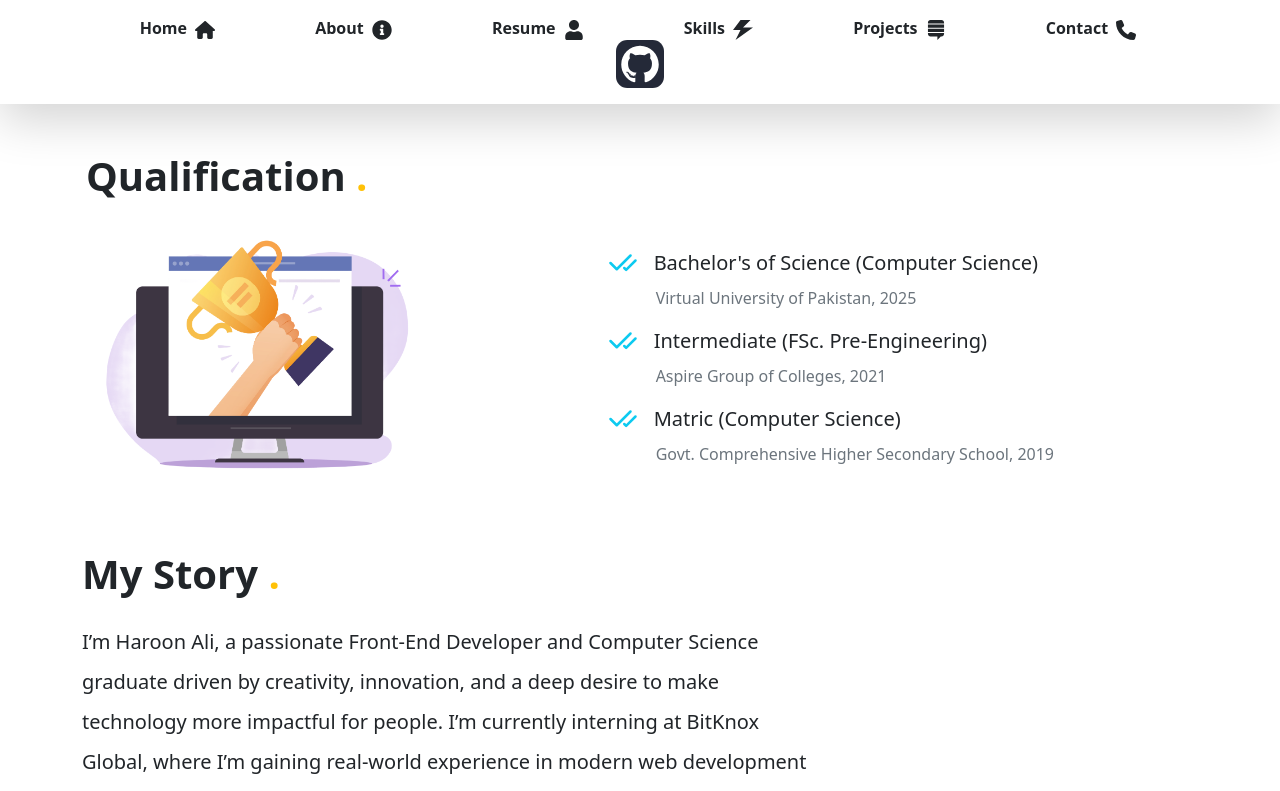
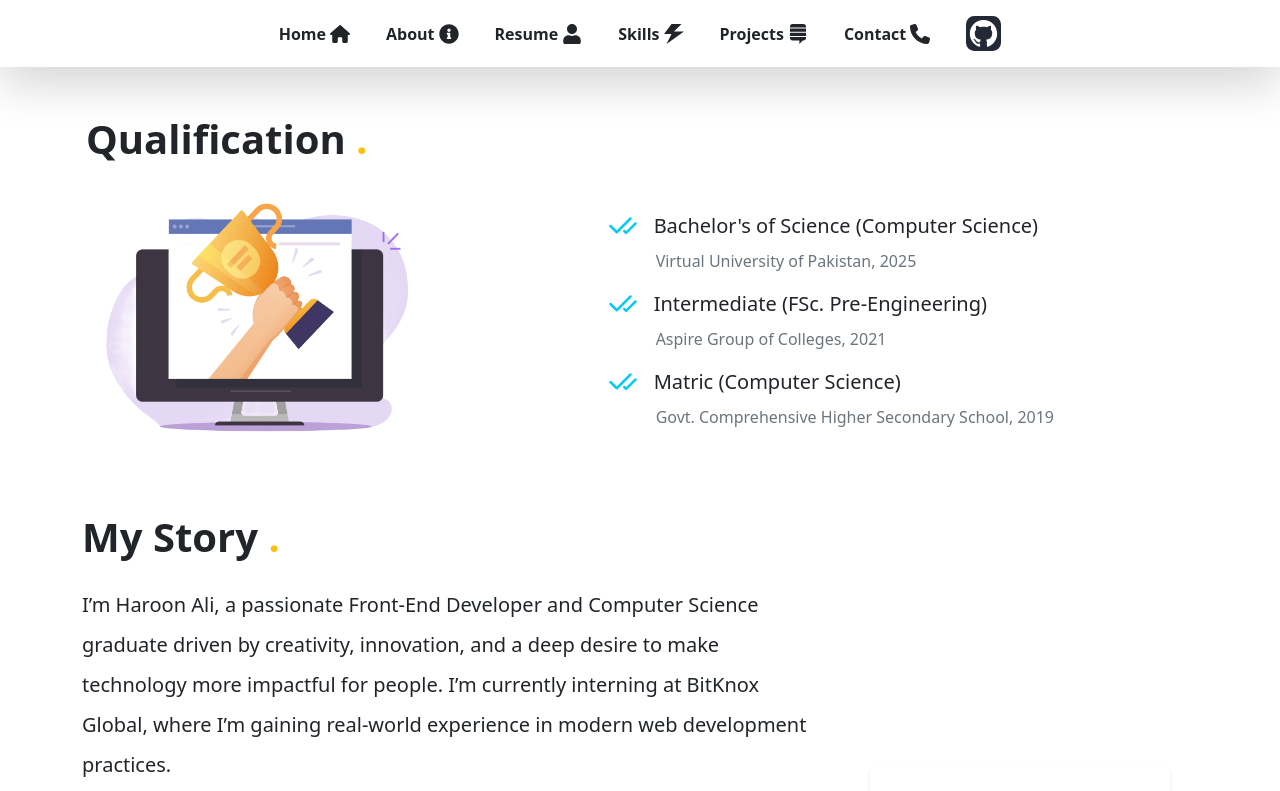
Before and after one commit to haroonbitknox-debug/haroon_portfolio, a React (Vite) app: page / in a window 1280 px wide. Shown: the top 791 px of the page. Built offline with nearby package versions, Linux system fonts and the light colour scheme.

Commit message:
Fix: header styling and CSS import order

```diff
--- a/src/components/Portfolio.jsx
+++ b/src/components/Portfolio.jsx
@@ -19,39 +19,43 @@ function Portfolio() {
     <Router>
       <div className="d-flex flex-column min-vh-100">
         {/* HEADER */}
-        <header className="container-fluid d-flex align-items-center text-center sticky-top bg-white shadow-lg p-3">
-
-          <div className="container">
-          <Link to="/" className="text-dark fw-bold link-danger text-decoration-none mx-5">
+        <header className="container-fluid sticky-top bg-white shadow-lg py-3">
+  <nav className="container d-flex justify-content-center align-items-center flex-wrap">
+    <Link to="/" className="text-dark fw-bold text-decoration-none mx-3 d-flex align-items-center">
       Home <FaHouse className="mx-1 fs-5" />
     </Link>
 
-          <Link to="/about" className="text-dark fw-bold link-danger text-decoration-none mx-5">
+    <Link to="/about" className="text-dark fw-bold text-decoration-none mx-3 d-flex align-items-center">
       About <FaInfoCircle className="mx-1 fs-5" />
     </Link>
 
-          <Link to="/resume" className="text-dark fw-bold link-danger text-decoration-none mx-5">
+    <Link to="/resume" className="text-dark fw-bold text-decoration-none mx-3 d-flex align-items-center">
       Resume <FaUser className="mx-1 fs-5" />
     </Link>
 
-          <Link to="/skills" className="text-dark fw-bold link-danger text-decoration-none mx-5">
+    <Link to="/skills" className="text-dark fw-bold text-decoration-none mx-3 d-flex align-items-center">
       Skills <ImPower className="mx-1 fs-5" />
     </Link>
 
-          <Link to="/projects" className="text-dark fw-bold link-danger text-decoration-none mx-5">
+    <Link to="/projects" className="text-dark fw-bold text-decoration-none mx-3 d-flex align-items-center">
       Projects <FaStackExchange className="mx-1 fs-5" />
     </Link>
 
-          <Link to="/contact" className="text-dark fw-bold link-danger text-decoration-none mx-5">
+    <Link to="/contact" className="text-dark fw-bold text-decoration-none mx-3 d-flex align-items-center">
       Contact <FaPhone className="mx-1 fs-5" />
     </Link>
 
-          <a href="https://github.com/haroonbitknox-debug" target="_blank" rel="noopener noreferrer">
-            <img src={github} className="px-5" />
+    <a
+      href="https://github.com/haroonbitknox-debug"
+      target="_blank"
+      rel="noopener noreferrer"
+      className="d-flex align-items-center mx-3"
+    >
+      <img src={github} alt="GitHub" style={{ width: "35px" }} />
     </a>
+  </nav>
+</header>
 
-       </div>
-        </header>
 
         {/* MAIN CONTENT */}
         <main className="flex-grow-1">
```
Lines whose indentation alone changed are shown as unchanged.
